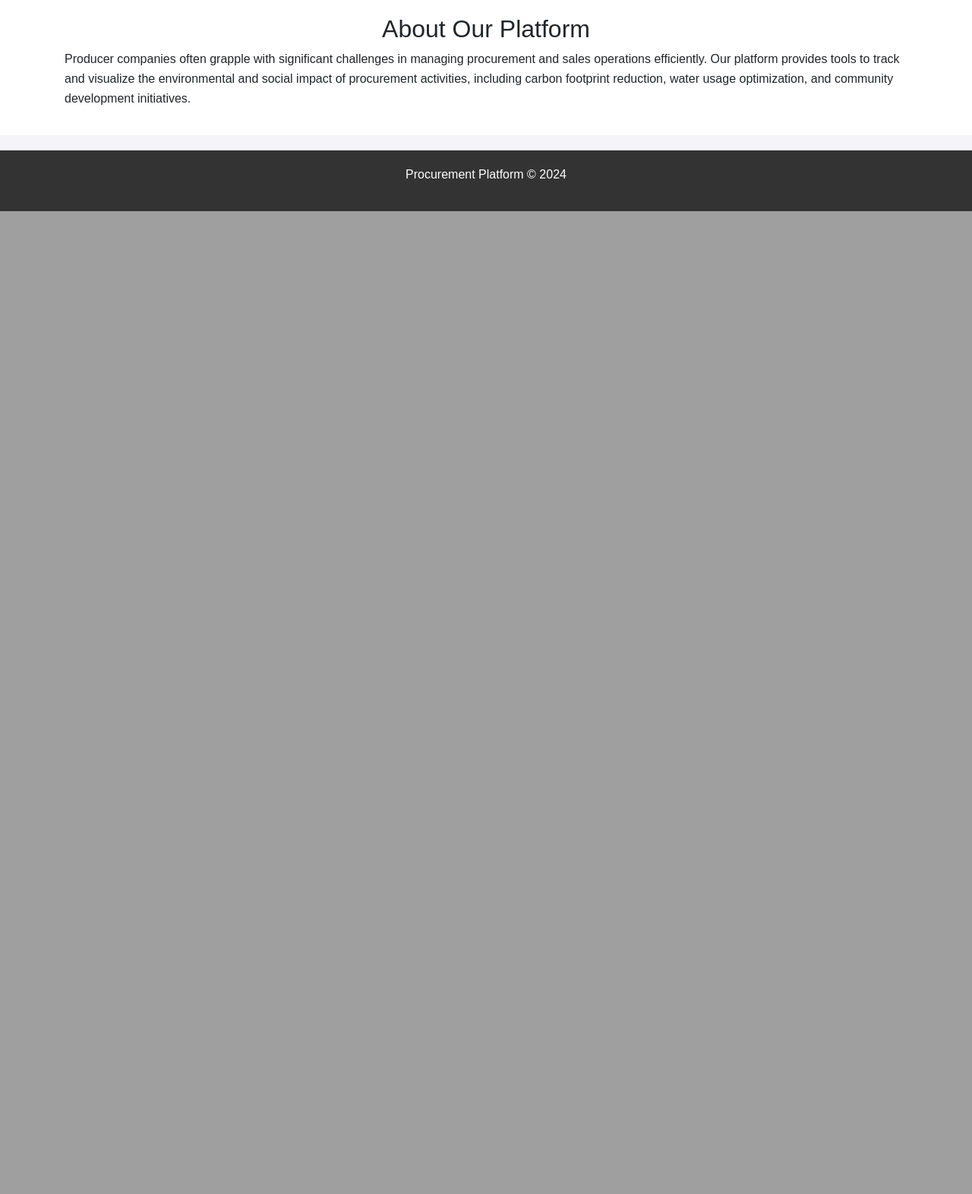
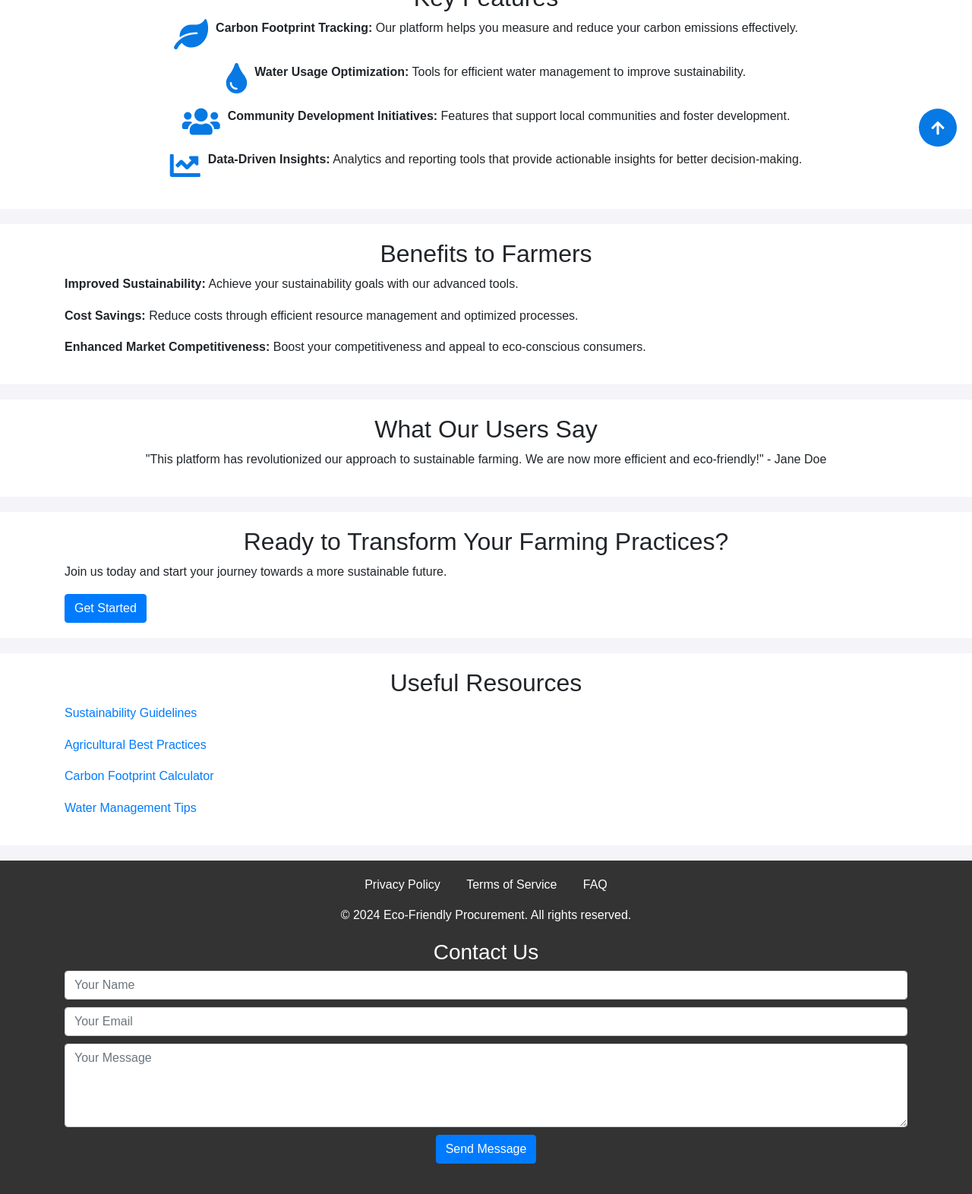
Before and after one commit to Bitlaa1/ProcurementProj, a Django app: page /procurement/home2 in a window 1280 px wide. Shown: the part 587-2159 px from the top of the page at 76% size. Before the commit the page ends 865 px from the top, so only its background shows below. Run offline with Django 4.2, Linux system fonts and the light colour scheme; some libraries are stand-ins or nearby versions.

Commit message:
Add files via upload

```diff
--- a/ProcurementProj/templates/home2.html
+++ b/ProcurementProj/templates/home2.html
@@ -3,7 +3,7 @@
 <head>
     <meta charset="UTF-8">
     <meta name="viewport" content="width=device-width, initial-scale=1.0">
-    <title>Welcome {{ user.username }}</title>
+    <title>Eco-Friendly Procurement: Reducing Carbon Footprints in Agriculture</title>
     <link rel="stylesheet" href="https://stackpath.bootstrapcdn.com/bootstrap/4.5.2/css/bootstrap.min.css">
     <link rel="stylesheet" href="https://cdnjs.cloudflare.com/ajax/libs/font-awesome/5.15.3/css/all.min.css">
     <style>
@@ -48,30 +48,59 @@
         header a:hover {
             color: #ddd;
         }
-        .showcase {
+        .hero {
+            position: relative;
             min-height: 400px;
-            background: url('https://source.unsplash.com/1600x400/?nature,water') no-repeat center center;
+            background: url('https://source.unsplash.com/1600x400/?agriculture,sustainability') no-repeat center center;
             background-size: cover;
             text-align: center;
             color: #fff;
+            padding: 100px 0;
         }
-        .showcase h1 {
-            margin-top: 100px;
+        .hero:after {
+            content: "";
+            position: absolute;
+            top: 0;
+            left: 0;
+            width: 100%;
+            height: 100%;
+            background: rgba(0, 0, 0, 0.5);
+            z-index: 1;
+        }
+        .hero h1 {
             font-size: 55px;
             margin-bottom: 10px;
+            position: relative;
+            z-index: 2;
         }
-        .showcase p {
+        .hero p {
             font-size: 20px;
+            position: relative;
+            z-index: 2;
         }
-        .content {
+        .hero .btn {
+            position: relative;
+            z-index: 2;
+            margin: 10px;
+        }
+        .features, .benefits, .testimonials, .cta, .resources {
             padding: 20px;
             background: #fff;
+            margin: 20px 0;
         }
-        .content h2 {
+        .features h2, .benefits h2, .testimonials h2, .cta h2, .resources h2 {
             text-align: center;
         }
-        .content p {
+        .features p, .benefits p, .testimonials p, .cta p, .resources p {
             line-height: 1.6;
+        }
+        .features .icon {
+            font-size: 40px;
+            color: #0779e4;
+            margin-right: 10px;
+        }
+        .testimonials .carousel-item {
+            text-align: center;
         }
         footer {
             padding: 20px;
@@ -80,66 +109,44 @@
             background-color: #333;
             text-align: center;
         }
-        @media (max-width: 768px) {
-            header ul {
-                float: none;
-                text-align: center;
-                width: 100%;
-            }
-            header li {
-                float: none;
-                display: block;
-                padding: 10px;
-            }
-            .menu-toggle {
-                display: block;
-            }
-            .navbar-nav {
-                margin-top: 10px;
-            }
+        footer ul {
+            list-style: none;
+            padding: 0;
         }
-        .dropdown-menu {
-            border-radius: 10px;
-            padding: 0;
-            margin: 0;
-            box-shadow: 0 4px 8px rgba(0, 0, 0, 0.2);
+        footer ul li {
+            display: inline;
+            margin: 0 15px;
         }
-        .dropdown-item {
-            border-radius: 10px;
-            padding: 10px 20px;
+        footer ul li a {
+            color: #fff;
+            text-decoration: none;
         }
-        .dropdown-item:hover {
-            background-color: #f8f9fa;
-            color: #333;
+        footer ul li a:hover {
+            text-decoration: underline;
         }
-        /* Dropdown Icon */
-        .dropdown-toggle::after {
-            display: none;
+        .contact-form {
+            margin: 20px 0;
         }
-        .dropdown-toggle {
-            display: flex;
-            align-items: center;
+        .contact-form .form-control {
+            margin-bottom: 10px;
+        }
+        .back-to-top {
+            position: fixed;
+            bottom: 20px;
+            right: 20px;
+            background: #0779e4;
+            color: #fff;
+            border: none;
             border-radius: 50%;
-            background-color: #333;
-            color: #fff;
-            padding: 10px;
-            font-size: 18px;
+            width: 50px;
+            height: 50px;
+            text-align: center;
+            line-height: 50px;
+            font-size: 20px;
             cursor: pointer;
-            margin-left: 10px;
         }
-        .dropdown-toggle i {
-            margin-right: 5px;
-        }
-        .dropdown-toggle span {
-            margin-left: 5px;
-        }
-        .dropdown-menu .dropdown-item {
-            font-size: 14px;
-            padding: 10px 20px;
-        }
-        .dropdown-menu .dropdown-item:hover {
-            background-color: #e9ecef;
-            color: #333;
+        .back-to-top:hover {
+            background: #0555a1;
         }
     </style>
 </head>
@@ -180,21 +187,127 @@
             </nav>
         </div>
     </header>
-    <div class="showcase">
-        <h1>Welcome to Our Procurement Platform</h1>
-        <p>Streamline your procurement and sales processes while promoting sustainable business practices.</p>
+
+    <!-- Hero Section -->
+    <div class="hero">
+        <h1>Eco-Friendly Procurement: Reducing Carbon Footprints in Agriculture</h1>
+        <p>Empowering Farmers with Sustainable Solutions</p>
+        <a href="#" class="btn btn-primary">Learn More</a>
+        <a href="#" class="btn btn-secondary">Get Started</a>
     </div>
-    <div class="content">
+
+    <!-- Key Features Section -->
+    <div class="features">
         <div class="container">
-            <h2>About Our Platform</h2>
-            <p>Producer companies often grapple with significant challenges in managing procurement and sales operations efficiently. Our platform provides tools to track and visualize the environmental and social impact of procurement activities, including carbon footprint reduction, water usage optimization, and community development initiatives.</p>
+            <h2>Key Features</h2>
+            <div class="d-flex flex-wrap justify-content-around">
+                <div class="d-flex align-items-center mb-3">
+                    <i class="icon fas fa-leaf"></i>
+                    <p><strong>Carbon Footprint Tracking:</strong> Our platform helps you measure and reduce your carbon emissions effectively.</p>
+                </div>
+                <div class="d-flex align-items-center mb-3">
+                    <i class="icon fas fa-tint"></i>
+                    <p><strong>Water Usage Optimization:</strong> Tools for efficient water management to improve sustainability.</p>
+                </div>
+                <div class="d-flex align-items-center mb-3">
+                    <i class="icon fas fa-users"></i>
+                    <p><strong>Community Development Initiatives:</strong> Features that support local communities and foster development.</p>
+                </div>
+                <div class="d-flex align-items-center mb-3">
+                    <i class="icon fas fa-chart-line"></i>
+                    <p><strong>Data-Driven Insights:</strong> Analytics and reporting tools that provide actionable insights for better decision-making.</p>
+                </div>
+            </div>
         </div>
     </div>
+
+    <!-- Benefits Section -->
+    <div class="benefits">
+        <div class="container">
+            <h2>Benefits to Farmers</h2>
+            <p><strong>Improved Sustainability:</strong> Achieve your sustainability goals with our advanced tools.</p>
+            <p><strong>Cost Savings:</strong> Reduce costs through efficient resource management and optimized processes.</p>
+            <p><strong>Enhanced Market Competitiveness:</strong> Boost your competitiveness and appeal to eco-conscious consumers.</p>
+        </div>
+    </div>
+
+    <!-- Testimonials Section -->
+    <div class="testimonials">
+        <div class="container">
+            <h2>What Our Users Say</h2>
+            <div id="testimonialCarousel" class="carousel slide" data-ride="carousel">
+                <div class="carousel-inner">
+                    <div class="carousel-item active">
+                        <p>"This platform has revolutionized our approach to sustainable farming. We are now more efficient and eco-friendly!" - Jane Doe</p>
+                    </div>
+                    <div class="carousel-item">
+                        <p>"The insights provided have been invaluable for our decision-making process. Highly recommended!" - John Smith</p>
+                    </div>
+                    <div class="carousel-item">
+                        <p>"A game-changer for our operations. The tracking tools are exceptional and easy to use." - Alice Johnson</p>
+                    </div>
+                </div>
+                <a class="carousel-control-prev" href="#testimonialCarousel" role="button" data-slide="prev">
+                    <span class="carousel-control-prev-icon" aria-hidden="true"></span>
+                    <span class="sr-only">Previous</span>
+                </a>
+                <a class="carousel-control-next" href="#testimonialCarousel" role="button" data-slide="next">
+                    <span class="carousel-control-next-icon" aria-hidden="true"></span>
+                    <span class="sr-only">Next</span>
+                </a>
+            </div>
+        </div>
+    </div>
+
+    <!-- Call to Action Section -->
+    <div class="cta">
+        <div class="container">
+            <h2>Ready to Transform Your Farming Practices?</h2>
+            <p>Join us today and start your journey towards a more sustainable future.</p>
+            <a href="#" class="btn btn-primary">Get Started</a>
+        </div>
+    </div>
+
+    <!-- Resources Section -->
+    <div class="resources">
+        <div class="container">
+            <h2>Useful Resources</h2>
+            <p><a href="#">Sustainability Guidelines</a></p>
+            <p><a href="#">Agricultural Best Practices</a></p>
+            <p><a href="#">Carbon Footprint Calculator</a></p>
+            <p><a href="#">Water Management Tips</a></p>
+        </div>
+    </div>
+
+    <!-- Footer Section -->
     <footer>
-        <p>Procurement Platform &copy; 2024</p>
+        <div class="container">
+            <ul>
+                <li><a href="#">Privacy Policy</a></li>
+                <li><a href="#">Terms of Service</a></li>
+                <li><a href="#">FAQ</a></li>
+            </ul>
+            <p>&copy; 2024 Eco-Friendly Procurement. All rights reserved.</p>
+            <div class="contact-form">
+                <h3>Contact Us</h3>
+                <form action="#" method="post">
+                    <input type="text" class="form-control" placeholder="Your Name" required>
+                    <input type="email" class="form-control" placeholder="Your Email" required>
+                    <textarea class="form-control" placeholder="Your Message" rows="4" required></textarea>
+                    <button type="submit" class="btn btn-primary">Send Message</button>
+                </form>
+            </div>
+        </div>
     </footer>
+
+    <!-- Back to Top Button -->
+    <button class="back-to-top" onclick="window.scrollTo({top: 0, behavior: 'smooth'});">
+        <i class="fas fa-arrow-up"></i>
+    </button>
+
+    <!-- Scripts -->
     <script src="https://code.jquery.com/jquery-3.5.1.slim.min.js"></script>
-    <script src="https://cdn.jsdelivr.net/npm/@popperjs/core@2.9.3/dist/umd/popper.min.js"></script>
+    <script src="https://cdn.jsdelivr.net/npm/@popperjs/core@2.9.2/dist/umd/popper.min.js"></script>
     <script src="https://stackpath.bootstrapcdn.com/bootstrap/4.5.2/js/bootstrap.min.js"></script>
 </body>
 </html>
```
Also changed, not shown: ProcurementProj/db.sqlite3.
